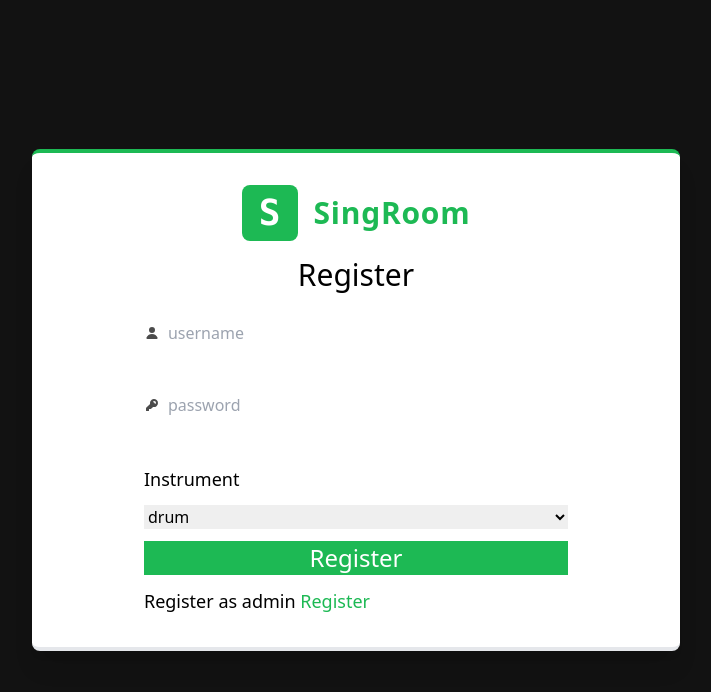
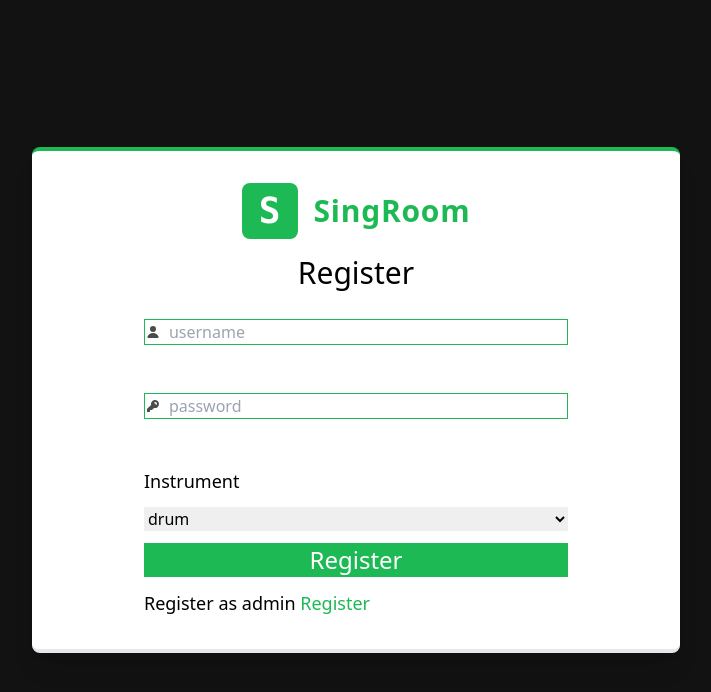
Before and after one commit to Amir2210/JaMoveo-Frontend, a React (Vite) app: page /sign-up-page in a window 1280 px wide. Shown: the top 692 px of the page, without its empty margins (284-995 px from the left). Built offline with nearby package versions, Linux system fonts and the light colour scheme; no server answers.

Commit message:
Fix inputs borders

```diff
--- a/src/pages/Login.jsx
+++ b/src/pages/Login.jsx
@@ -43,11 +43,11 @@ export function Login() {
         <div className='flex justify-center items-center'>
           <h1 className='text-white sm:text-black text-3xl my-4 capitalize'>login</h1>
         </div>
-        <label className="input input-bordered flex items-center gap-2 my-3 w-full bg-white">
+        <label className="input text-black border flex items-center gap-2 my-3 w-full bg-white">
           <svg xmlns="http://www.w3.org/2000/svg" viewBox="0 0 16 16" fill="currentColor" className="w-4 h-4 opacity-70"><path d="M8 8a3 3 0 1 0 0-6 3 3 0 0 0 0 6ZM12.735 14c.618 0 1.093-.561.872-1.139a6.002 6.002 0 0 0-11.215 0c-.22.578.254 1.139.872 1.139h9.47Z" /></svg>
           <input type="text" className="grow text-black" placeholder="Username" name='username' value={username} onChange={handleCredentialsChange} required />
         </label>
-        <label className="input input-bordered flex items-center gap-2 my-3 w-full bg-white">
+        <label className="input text-black border flex items-center gap-2 my-3 w-full bg-white">
           <svg xmlns="http://www.w3.org/2000/svg" viewBox="0 0 16 16" fill="currentColor" className="w-4 h-4 opacity-70"><path fillRule="evenodd" d="M14 6a4 4 0 0 1-4.899 3.899l-1.955 1.955a.5.5 0 0 1-.353.146H5v1.5a.5.5 0 0 1-.5.5h-2a.5.5 0 0 1-.5-.5v-2.293a.5.5 0 0 1 .146-.353l3.955-3.955A4 4 0 1 1 14 6Zm-4-2a.75.75 0 0 0 0 1.5.5.5 0 0 1 .5.5.75.75 0 0 0 1.5 0 2 2 0 0 0-2-2Z" clipRule="evenodd" /></svg>
           <input type="password" className="grow text-black" placeholder="Password" name='password' value={password} onChange={handleCredentialsChange} required />
         </label>
--- a/src/pages/SignUp.jsx
+++ b/src/pages/SignUp.jsx
@@ -59,12 +59,12 @@ export function SignUp() {
         <div className='flex justify-center items-center'>
           <h1 className='text-white sm:text-black text-3xl my-4 capitalize'>register</h1>
         </div>
-        <label className="input input-bordered flex items-center gap-2 my-3 w-full bg-white">
+        <label className="input text-black border flex items-center gap-2 my-3 w-full bg-white">
           <svg xmlns="http://www.w3.org/2000/svg" viewBox="0 0 16 16" fill="currentColor" className="w-4 h-4 opacity-70"><path d="M8 8a3 3 0 1 0 0-6 3 3 0 0 0 0 6ZM12.735 14c.618 0 1.093-.561.872-1.139a6.002 6.002 0 0 0-11.215 0c-.22.578.254 1.139.872 1.139h9.47Z" /></svg>
           <input type="text" className="grow text-black" placeholder="username" name='username' value={username} onChange={handleCredentialsChange} required />
         </label>
         <p className={`text-red-400 sm:py-3 ${errors.username && 'py-0'}`}>{errors.username}</p>
-        <label className="input input-bordered flex items-center gap-2 my-3 w-full bg-white">
+        <label className="input text-black border flex items-center gap-2 my-3 w-full bg-white">
           <svg xmlns="http://www.w3.org/2000/svg" viewBox="0 0 16 16" fill="currentColor" className="w-4 h-4 opacity-70"><path fillRule="evenodd" d="M14 6a4 4 0 0 1-4.899 3.899l-1.955 1.955a.5.5 0 0 1-.353.146H5v1.5a.5.5 0 0 1-.5.5h-2a.5.5 0 0 1-.5-.5v-2.293a.5.5 0 0 1 .146-.353l3.955-3.955A4 4 0 1 1 14 6Zm-4-2a.75.75 0 0 0 0 1.5.5.5 0 0 1 .5.5.75.75 0 0 0 1.5 0 2 2 0 0 0-2-2Z" clipRule="evenodd" /></svg>
           <input type="password" className="grow text-black" placeholder="password" name='password' value={password} onChange={handleCredentialsChange} required />
         </label>
--- a/src/pages/SignUpAdmin.jsx
+++ b/src/pages/SignUpAdmin.jsx
@@ -57,12 +57,12 @@ export function SignUpAdmin() {
         <div className='flex justify-center items-center'>
           <h1 className='text-white sm:text-black text-3xl my-4 capitalize'>register as admin</h1>
         </div>
-        <label className="input input-bordered flex items-center gap-2 my-3 w-full bg-white">
+        <label className="input text-black border flex items-center gap-2 my-3 w-full bg-white">
           <svg xmlns="http://www.w3.org/2000/svg" viewBox="0 0 16 16" fill="currentColor" className="w-4 h-4 opacity-70"><path d="M8 8a3 3 0 1 0 0-6 3 3 0 0 0 0 6ZM12.735 14c.618 0 1.093-.561.872-1.139a6.002 6.002 0 0 0-11.215 0c-.22.578.254 1.139.872 1.139h9.47Z" /></svg>
           <input type="text" className="grow text-black" placeholder="username" name='username' value={username} onChange={handleCredentialsChange} required />
         </label>
         <p className={`text-red-400 sm:py-3 ${errors.username && 'py-0'}`}>{errors.username}</p>
-        <label className="input input-bordered flex items-center gap-2 my-3 w-full bg-white">
+        <label className="input text-black border flex items-center gap-2 my-3 w-full bg-white">
           <svg xmlns="http://www.w3.org/2000/svg" viewBox="0 0 16 16" fill="currentColor" className="w-4 h-4 opacity-70"><path fillRule="evenodd" d="M14 6a4 4 0 0 1-4.899 3.899l-1.955 1.955a.5.5 0 0 1-.353.146H5v1.5a.5.5 0 0 1-.5.5h-2a.5.5 0 0 1-.5-.5v-2.293a.5.5 0 0 1 .146-.353l3.955-3.955A4 4 0 1 1 14 6Zm-4-2a.75.75 0 0 0 0 1.5.5.5 0 0 1 .5.5.75.75 0 0 0 1.5 0 2 2 0 0 0-2-2Z" clipRule="evenodd" /></svg>
           <input type="password" className="grow text-black" placeholder="password" name='password' value={password} onChange={handleCredentialsChange} required />
         </label>
```
